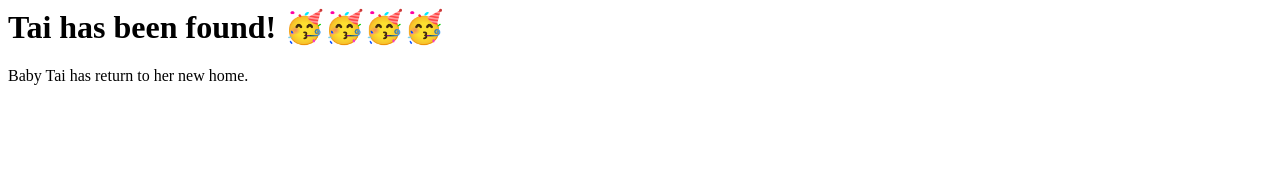
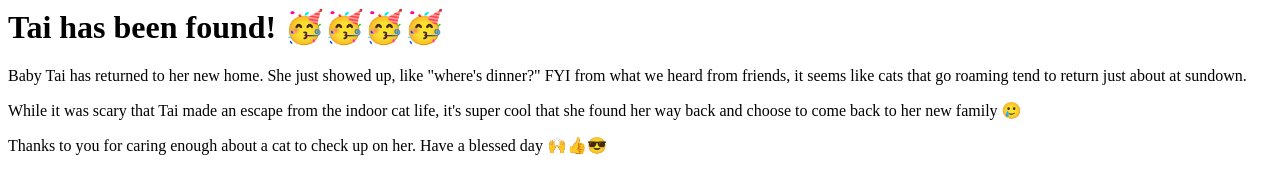
Before and after one commit to darachm/find-tai, a plain HTML site: page index.html in a window 1280 px wide. Drawn offline with Linux system fonts and the light colour scheme.

Commit message:
Update index.html

```diff
--- a/index.html
+++ b/index.html
@@ -1,6 +1,13 @@
 <html>
   <body>
     <h1>Tai has been found! 🥳🥳🥳🥳 </h1>
-    <p>Baby Tai has return to her new home.</p>
+    <p>Baby Tai has returned to her new home. She just showed up, like "where's dinner?"
+      FYI from what we heard from friends, it seems like cats that go roaming tend to
+      return just about at sundown.</p>
+    <p>While it was scary that Tai made an escape from the indoor cat life,
+      it's super cool that she found her way back and choose to come back
+      to her new family 🥲</p>
+    <p>Thanks to you for caring enough about a cat to check up on her.
+      Have a blessed day 🙌👍😎 </p>
   </body>
 </html>
```
